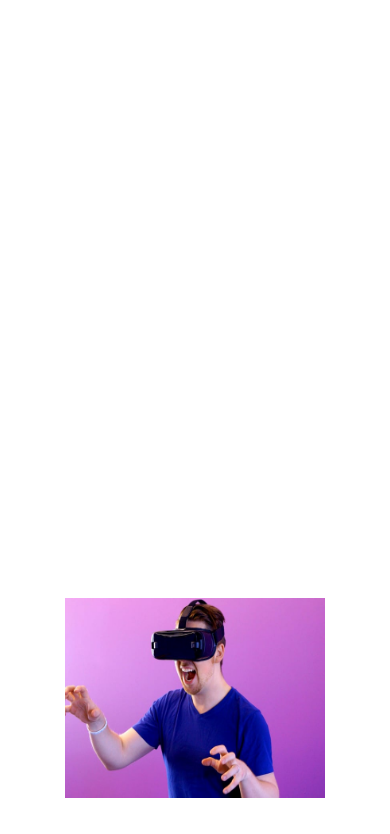
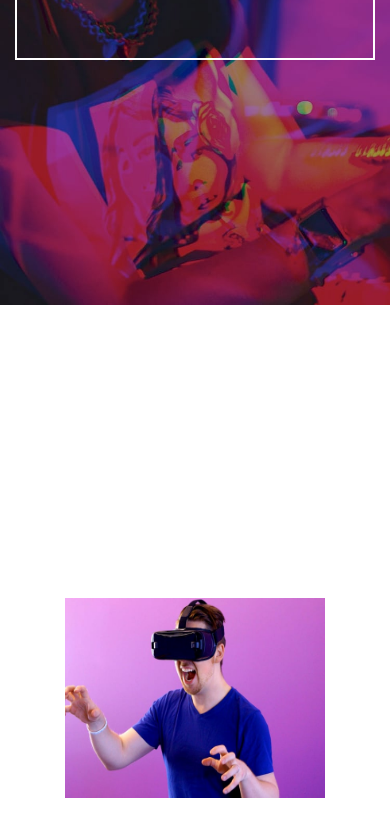
Before and after one commit to zdrale/LoopStudios-Landing-Page, a plain HTML site: page index.html in a window 390 px wide. Shown: the part 371-1205 px from the top of the page. Drawn offline with Linux system fonts and the light colour scheme.

Commit message:
Added / at url

```diff
--- a/Styles/style.css
+++ b/Styles/style.css
@@ -2,7 +2,7 @@
 @media screen and (max-width: 768px) {
 
     .hero {
-        background-image: url('Images/mobile/image-hero.jpg');
+        background-image: url('/Images/mobile/image-hero.jpg');
         background-repeat: no-repeat;
         background-size: 100%;
         height: 100vh;
```
